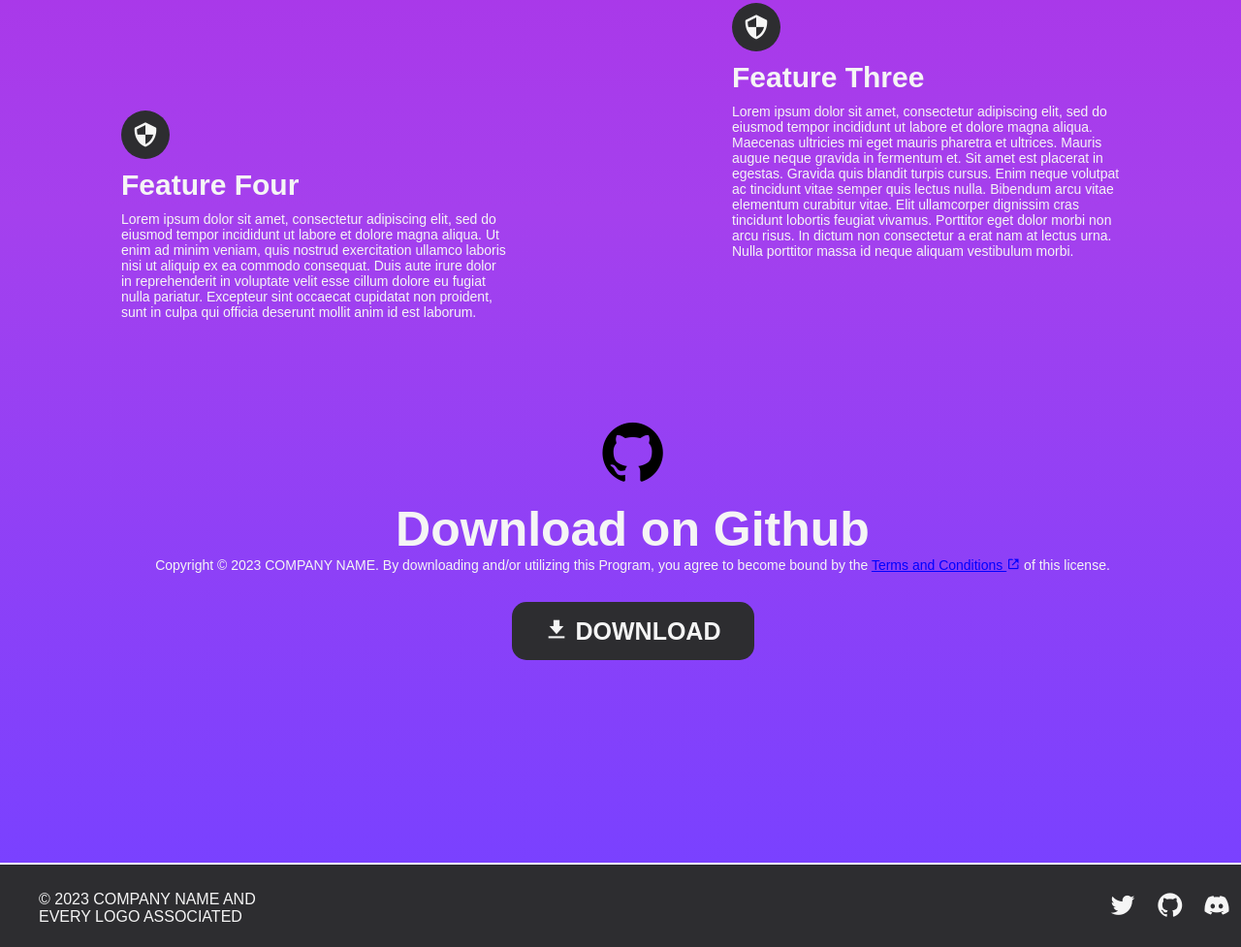
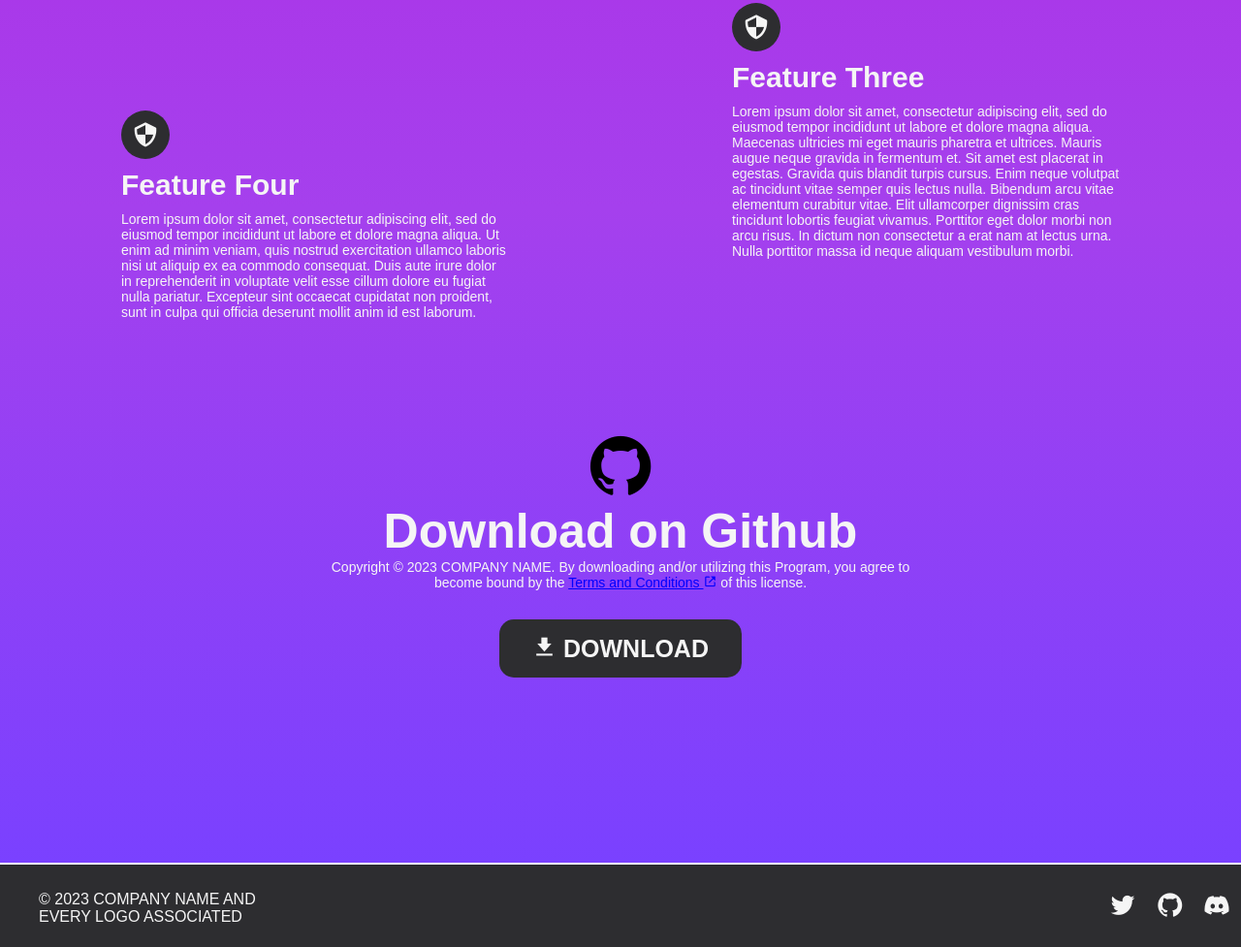
Before and after one commit to Exosploit/Studytools-website--5-files-, a plain HTML site: page Studytools website/index.html in a window 1280 px wide. Shown: the part 1031-2008 px from the top of the page at 97% size. Drawn offline with nearby package versions, Linux system fonts and the light colour scheme.

Commit message:
🌐Update 0.8
🌟Minor update to "Download on Github"

```diff
--- a/Studytools website/style.css
+++ b/Studytools website/style.css
@@ -160,6 +160,7 @@ span {
   padding-left: 325px;
   padding-right: 300px;
   border-bottom: 2px solid #FFFFFF;
+  position: relative;
 }
 
 .features .icon {
@@ -213,7 +214,15 @@ span {
 .features .download {
   font-size: 75px;
   margin-top: 100px;
+  margin-left: 0px;
   color: black;
+  display: flex;
+  flex-direction: column;
+  align-items: center;
+  position: absolute;
+  left: 50%;
+  transform: translateX(-50%);
+  text-align: center;
 }
 
 .download h1 {
```
